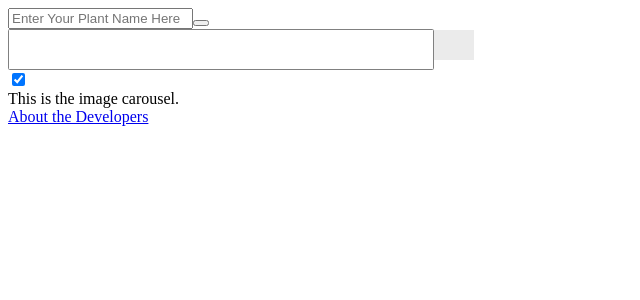
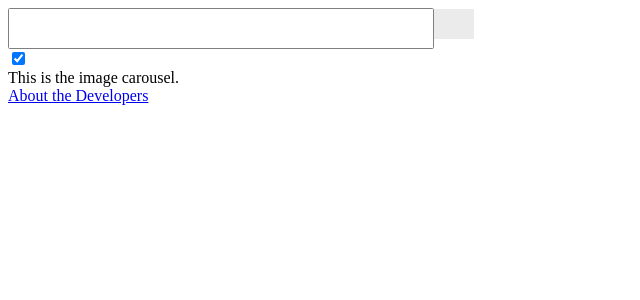
Before and after one commit to GOATDreamTeam/frontend, a React app: page / in a window 1280 px wide. Shown: the top 300 px of the page, without its empty margins (0-640 px from the left). Built offline with nearby package versions, Linux system fonts and the light colour scheme; grey boxes are pictures that could not be loaded.

Commit message:
able to have our app successfully filter on our search input

```diff
--- a/src/components/header/Autocomplete/Autocomplete.jsx
+++ b/src/components/header/Autocomplete/Autocomplete.jsx
@@ -6,6 +6,7 @@ import PropTypes from 'prop-types';
 import styles from './autocomplete.css';
 import SearchPreview from '../../searchPreview/SearchPreview';
 import { useHistory } from 'react-router-dom';
+import { fetchTopPlantSearch } from '../../../services/fetchCalls';
 
 const Autocomplete = () => {
   const [activeOption, setActiveOption] = useState(0);
@@ -23,13 +24,11 @@ const Autocomplete = () => {
     // make service for top searches on the fe that uses the route from be
     // use service on line 27(below) to get us a list back of filtered results
     // set filtered options (.then off the search results and filter off of this)
-    setFilteredOptions(list.filter((item => JSON.stringify(item).toLowerCase().indexOf(searchTerm.toLowerCase()) > -1)));
 
-
-
+    fetchTopPlantSearch(searchTerm)
+      .then(setFilteredOptions);
 
     setShowOptions(true);
-    console.log(searchTerm);
     setSearchTerm(searchTerm);
   };
 
--- a/src/components/header/Header.jsx
+++ b/src/components/header/Header.jsx
@@ -2,13 +2,12 @@ import React from 'react';
 // import PropTypes from 'prop-types';
 import Autocomplete from '../header/Autocomplete/Autocomplete';
 import Toggle from '../toggle/Toggle';
-import SearchBar from '../search/SearchBar';
 
 const Header = () => {
 
   return (
     <div >
-      <SearchBar />
+
       <Autocomplete />
       {/* next goal: ask backend for the list above */}
       {/*  */}
--- a/src/components/list/ListItem.jsx
+++ b/src/components/list/ListItem.jsx
@@ -1,11 +1,14 @@
 import React from 'react';
 import PropTypes from 'prop-types';
+// import { Link } from 'react-router-dom';
 
 const ListItem = ({ image_url, common_name, scientific_name }) => (
+  // <Link to="plant-details/:${id" >
   <figure>
     <img src={image_url} />
     <figcaption>Common name: {common_name} - Scientific name: {scientific_name}</figcaption>
   </figure>
+  // </Link>
 );
 
 ListItem.propTypes = {
--- a/src/components/search/SearchBar.jsx
+++ /dev/null
@@ -1,20 +0,0 @@
-import React from 'react';
-import PropTypes from 'prop-types';
-
-const SearchBar = ({ input, onChange, onSubmit }) => (
-
-
-  <form onSubmit={onSubmit}>
-    <input type="text" placeholder="Enter Your Plant Name Here" value={input} onChange={onChange} />
-    <button type="submit"></button>
-  </form>
-
-);
-
-SearchBar.propTypes = {
-  input: PropTypes.string.isRequired,
-  onChange: PropTypes.func.isRequired,
-  onSubmit: PropTypes.func.isRequired
-};
-
-export default SearchBar;
--- a/src/services/fetchCalls.js
+++ b/src/services/fetchCalls.js
@@ -3,7 +3,7 @@ export const fetchPlantSearch = (plant, page) => {
     .then(res => res.json());
 };
 
-export const fetchTopPlantSearch = () => {
-  return fetch('https://goatdreamteam.herokuapp.com/api/v1/topsearch')
+export const fetchTopPlantSearch = (search) => {
+  return fetch(`https://goatdreamteam.herokuapp.com/api/v1/topsearch?search=${search}`)
     .then(res => res.json());
 };
```
